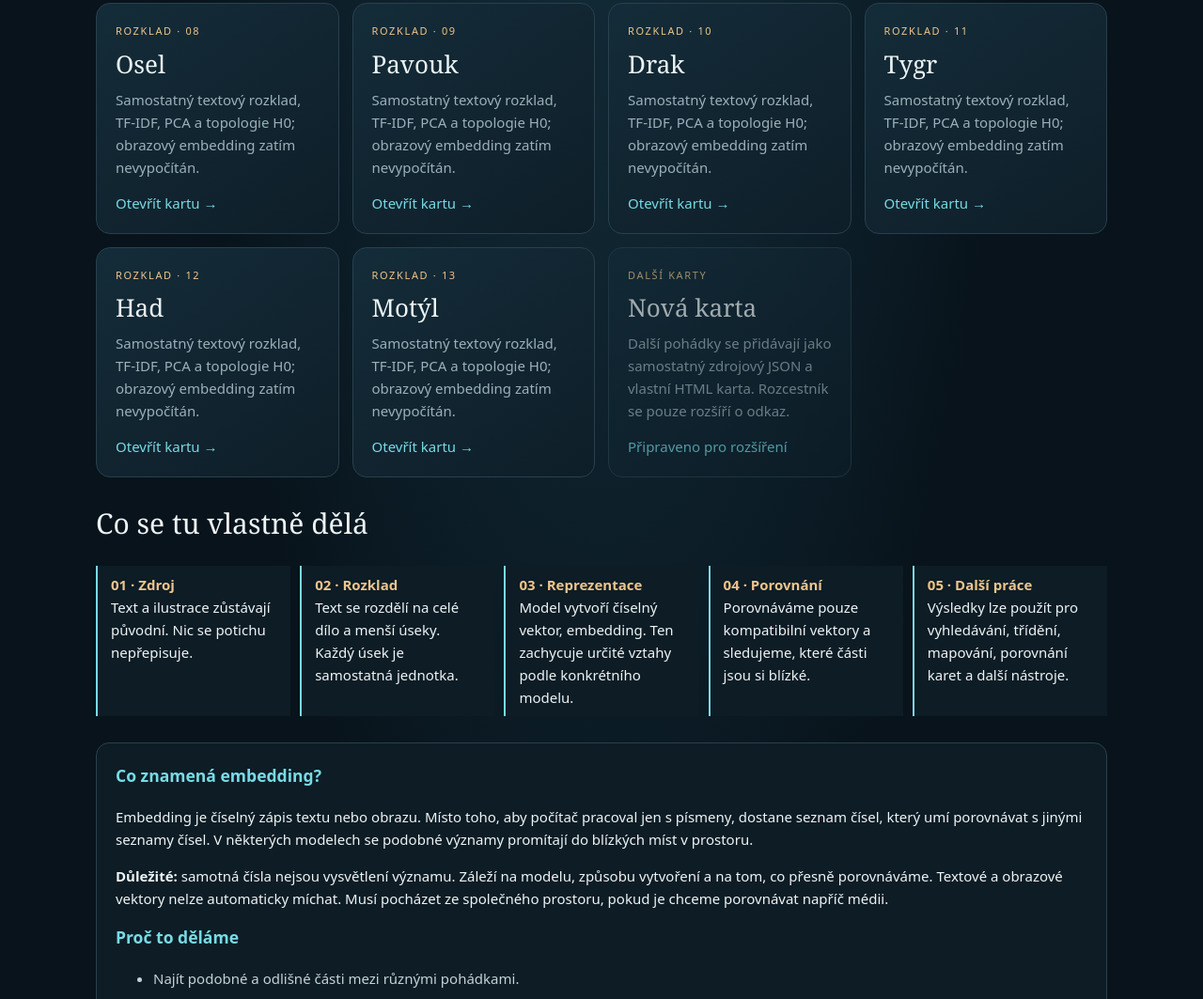
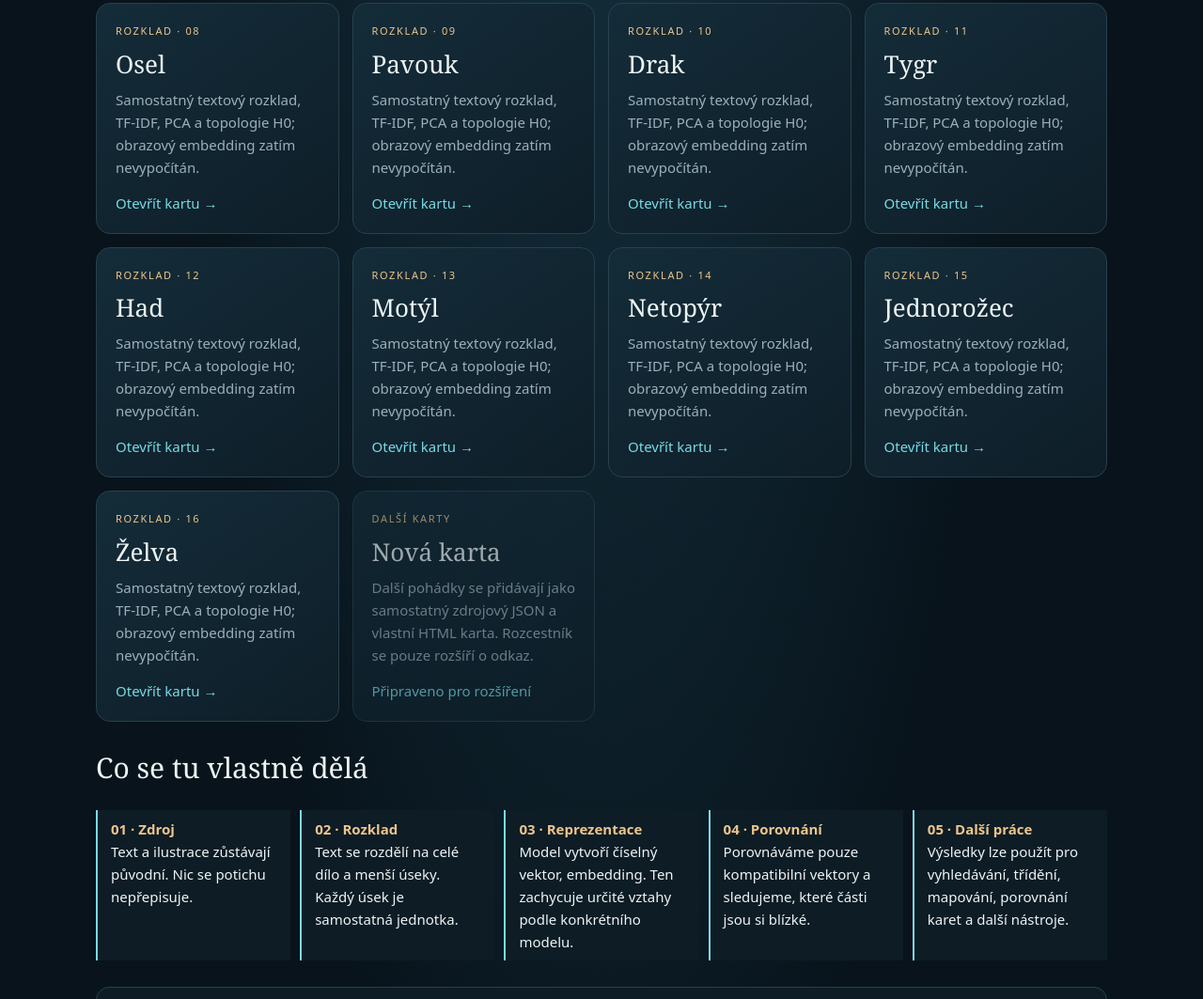
Before and after one commit to artmisanovak-prog/generative_gen, a plain HTML site: page doma/embedings/index.html in a window 1280 px wide. Shown: the part 1017-2080 px from the top of the page at 94% size. Drawn offline with Linux system fonts and the light colour scheme.

Commit message:
Add Netopyr Jednorozec Zelva analysis cards

```diff
--- a/doma/embedings/index.html
+++ b/doma/embedings/index.html
@@ -20,6 +20,9 @@
 <a class="card" href="tygr.html"><div class="num">ROZKLAD · 11</div><h3>Tygr</h3><p>Samostatný textový rozklad, TF-IDF, PCA a topologie H0; obrazový embedding zatím nevypočítán.</p><span class="go">Otevřít kartu →</span></a>
 <a class="card" href="had.html"><div class="num">ROZKLAD · 12</div><h3>Had</h3><p>Samostatný textový rozklad, TF-IDF, PCA a topologie H0; obrazový embedding zatím nevypočítán.</p><span class="go">Otevřít kartu →</span></a>
 <a class="card" href="motyl.html"><div class="num">ROZKLAD · 13</div><h3>Motýl</h3><p>Samostatný textový rozklad, TF-IDF, PCA a topologie H0; obrazový embedding zatím nevypočítán.</p><span class="go">Otevřít kartu →</span></a>
+<a class="card" href="netopyr.html"><div class="num">ROZKLAD · 14</div><h3>Netopýr</h3><p>Samostatný textový rozklad, TF-IDF, PCA a topologie H0; obrazový embedding zatím nevypočítán.</p><span class="go">Otevřít kartu →</span></a>
+<a class="card" href="jednorozec.html"><div class="num">ROZKLAD · 15</div><h3>Jednorožec</h3><p>Samostatný textový rozklad, TF-IDF, PCA a topologie H0; obrazový embedding zatím nevypočítán.</p><span class="go">Otevřít kartu →</span></a>
+<a class="card" href="zelva.html"><div class="num">ROZKLAD · 16</div><h3>Želva</h3><p>Samostatný textový rozklad, TF-IDF, PCA a topologie H0; obrazový embedding zatím nevypočítán.</p><span class="go">Otevřít kartu →</span></a>
 <div class="card" style="opacity:.65"><div class="num">DALŠÍ KARTY</div><h3>Nová karta</h3><p>Další pohádky se přidávají jako samostatný zdrojový JSON a vlastní HTML karta. Rozcestník se pouze rozšíří o odkaz.</p><span class="go">Připraveno pro rozšíření</span></div>
 </div></section>
 <section class="section"><h2>Co se tu vlastně dělá</h2><div class="steps"><div class="step"><b>01 · Zdroj</b>Text a ilustrace zůstávají původní. Nic se potichu nepřepisuje.</div><div class="step"><b>02 · Rozklad</b>Text se rozdělí na celé dílo a menší úseky. Každý úsek je samostatná jednotka.</div><div class="step"><b>03 · Reprezentace</b>Model vytvoří číselný vektor, embedding. Ten zachycuje určité vztahy podle konkrétního modelu.</div><div class="step"><b>04 · Porovnání</b>Porovnáváme pouze kompatibilní vektory a sledujeme, které části jsou si blízké.</div><div class="step"><b>05 · Další práce</b>Výsledky lze použít pro vyhledávání, třídění, mapování, porovnání karet a další nástroje.</div></div></section>
```
